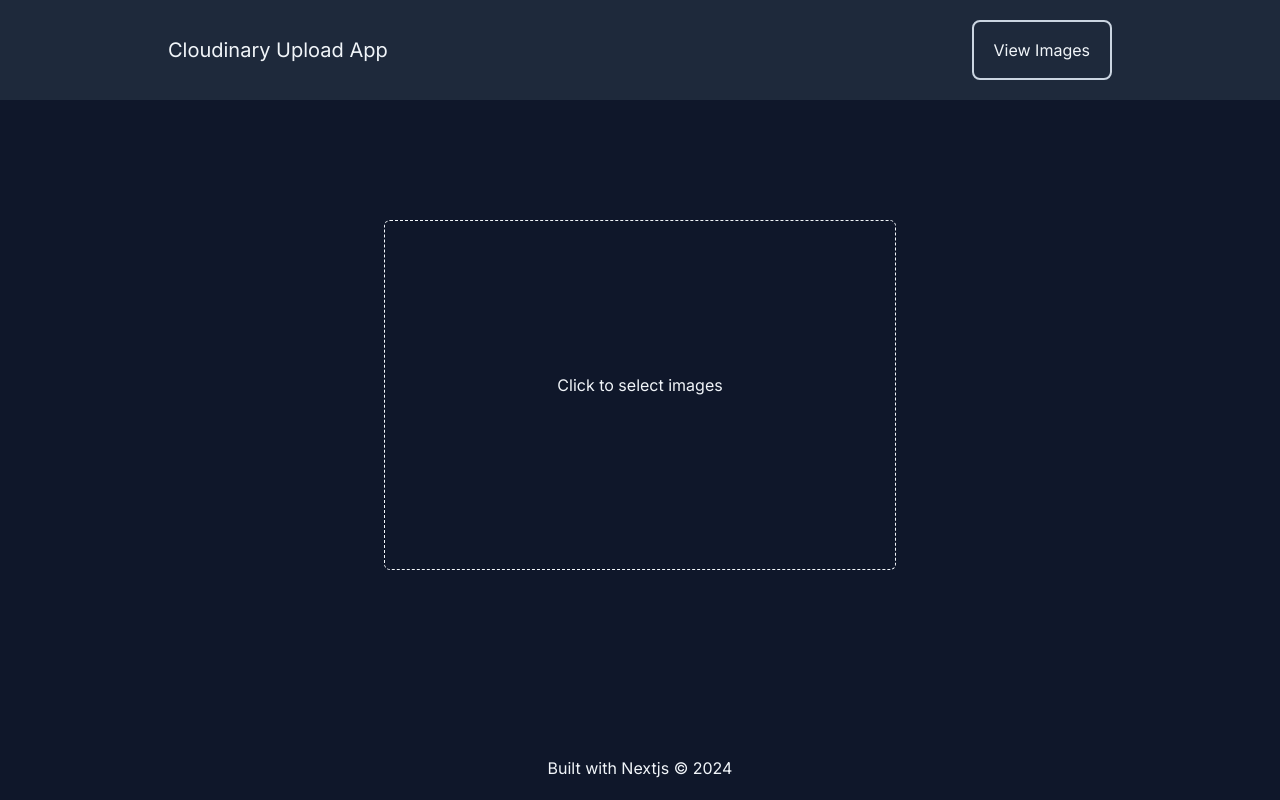
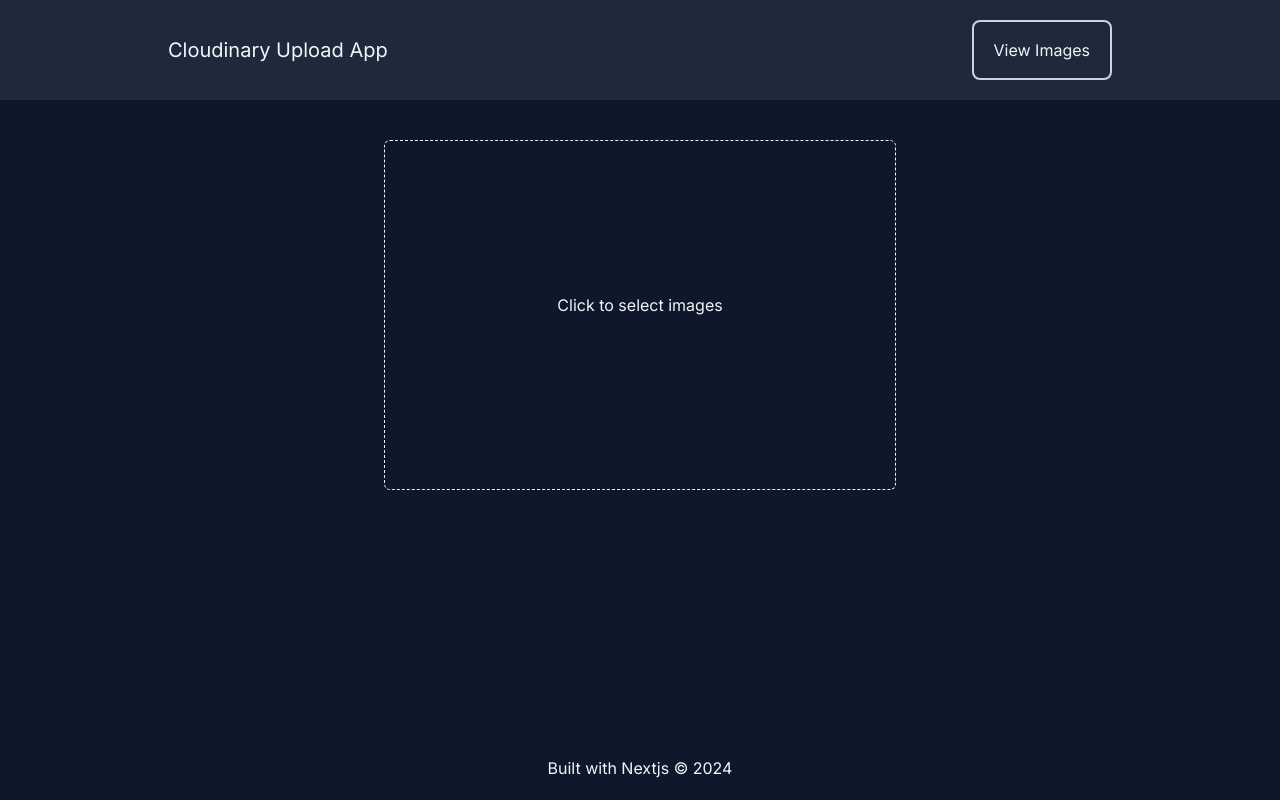
Before and after one commit to Queen-esther01/test-cloudinary-upload, a Next.js app: page / in a window 1280 px wide. Built offline with nearby package versions, Linux system fonts and the light colour scheme.

Commit message:
Update Margin

```diff
--- a/src/app/components/shared/UploadImageBox.tsx
+++ b/src/app/components/shared/UploadImageBox.tsx
@@ -53,8 +53,8 @@ const UploadImageBox = ({ callback }:{ callback?: () => void }) => {
 
     return (
         <>
-            { imageSrc && imageFile && <span onClick={removeFile} className="text-red  cursor-pointer  mb-2">Remove File</span>}
-            <div onClick={uploadFile} className='relative cursor-pointer md:mt-20 max-w-lg mx-auto w-full border border-white border-dashed h-[350px] rounded-md flex flex-col justify-center items-center '>
+            { imageSrc && imageFile && <span onClick={removeFile} className="md:mt-20 text-red  cursor-pointer  mb-2">Remove File</span>}
+            <div onClick={uploadFile} className='relative cursor-pointer  max-w-lg mx-auto w-full border border-white border-dashed h-[350px] rounded-md flex flex-col justify-center items-center '>
                 { !imageSrc && <p className='mb-5'>Click to select images</p>}
                 <FileInput ref={inputRef} onFileSelect={onFileSelect}/>
 				{
```
